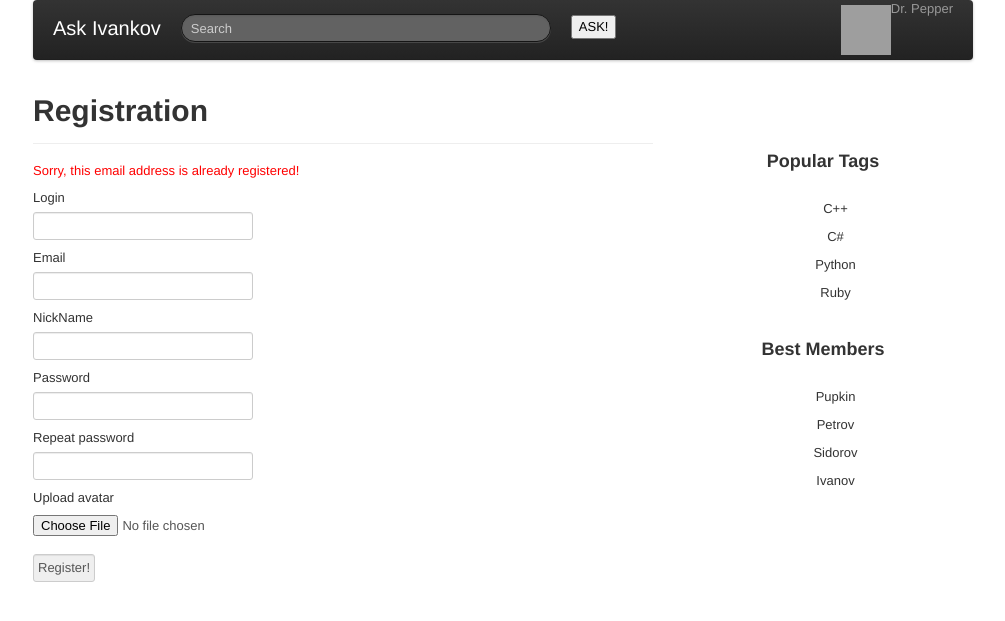
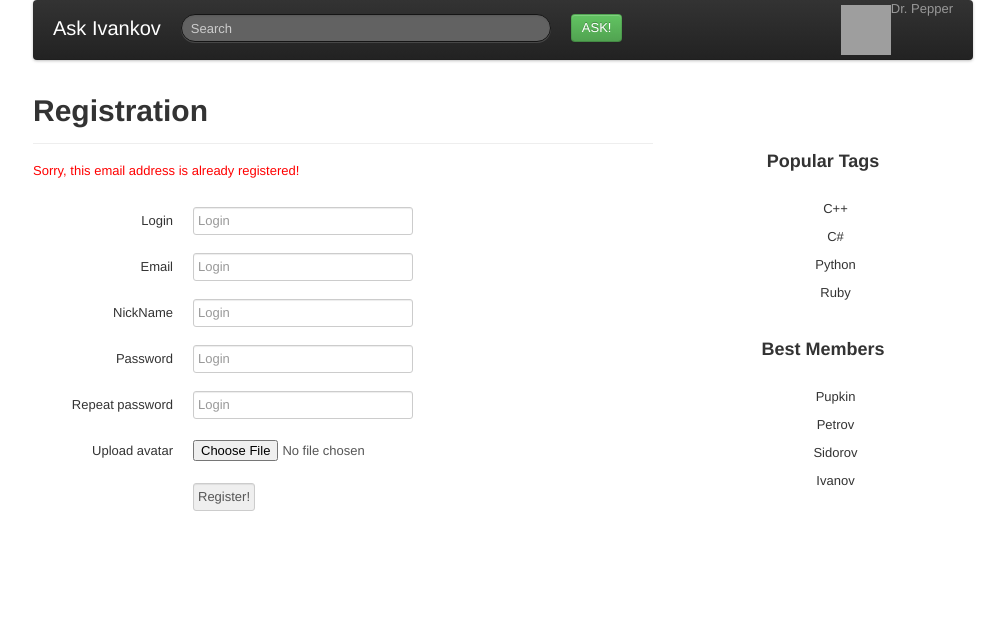
Before and after one commit to nyashcore/ask_ivankov, a Django app: page /register/ in a window 1280 px wide. Shown: the top 621 px of the page, without its empty margins (137-1142 px from the left). Run offline with Django 3.2, Linux system fonts and the light colour scheme; parts of the project's set-up code (start-up, migrations or seed data) failed here and were passed over; some libraries are stand-ins or nearby versions; grey boxes are pictures that could not be loaded.

Commit message:
layout before userbar

```diff
--- a/ask_ivankov/urls.py
+++ b/ask_ivankov/urls.py
@@ -14,7 +14,7 @@ urlpatterns = patterns('',
 	url(r'^tag/(?P<tag>\w+)/$', tag, name='tag'),
 	url(r'^ask/$', ask, name='ask'),
 	url(r'^login/$', login, name='login'),
-	url(r'^question/(?P<question>\w+)/$', question, name='question'),
+	url(r'^question/(?P<question>\d+)/$', question, name='question'),
     url(r'^search/$', search, name='search'),
 	url(r'^getpost/(\w+)/$', getpost, name='getpost'),
     url(r'^admin/', include(admin.site.urls)),
--- a/static/style.css
+++ b/static/style.css
@@ -36,8 +36,8 @@
 .question__right {
 	float: left;
 	width: 80%;
-	padding: 10px;
-	padding-left: 0px;
+	padding: 15px;
+	padding-left: 10px;
 	box-sizing: border-box;
 }
 
@@ -50,7 +50,7 @@
 	float: left;
 	padding-left: 20px;
 	padding-right: 20px;
-	margin-top: 15px;
+	margin-top: 9px;
 	margin-bottom: 0px;
 }
 
--- a/templates/ask.html
+++ b/templates/ask.html
@@ -1,4 +1,4 @@
-{% extends 'base.html' %}
+{% extends "base.html" %}
 
 {% block main %}
 	<div class="page-header"><h1>New Question</h1></div>
@@ -6,6 +6,6 @@
 		<label for="title">Title</label><input style="width: 600px" type="text" name="title" id="title">
 		<label for="text">Text</label><textarea style="width: 600px; height: 100px" name="text" id="text"></textarea>
 		<label for="tags">Tags</label><input style="width: 600px" type="text" name="tags" id="tags">
-		<label for="ask"></label><input type="submit" name="ask" id="ask" value="ASK!">
+		<label for="ask"></label><input class="btn btn-primary" type="submit" name="ask" id="ask" value="ASK!">
 	</form>
 {% endblock main %}
--- a/templates/base.html
+++ b/templates/base.html
@@ -12,13 +12,13 @@
 		<div style="height: 60px" class="navbar">
 		  <div style="height: 60px" class="navbar-inner">
 		    <div style="height: 60px" class="container">
-		    	<a style="margin-top: 10px" class="brand" href="#">Ask Ivankov</a>
+		    	<a style="margin-top: 10px" class="brand" href="/">Ask Ivankov</a>
                 <!-- {% if 1 %} -->
 		    	<form style="margin-top: 14px" class="navbar-search pull-left" action="/tag/">
   					<input type="text" style="width: 350px" class="search-query" placeholder="Search" name="tag">
 				</form>
                     <form class="navbar-button" action="/ask/">
-                        <button type="submit">ASK!</button>
+                        <button class="btn btn-success" type="submit">ASK!</button>
                     </form>
                     <div class="navbar-div">Dr. Pepper</div>
                     <img class="navbar-img" src="http://lorempixel.com/35/35">
--- a/templates/login.html
+++ b/templates/login.html
@@ -1,4 +1,4 @@
-{% extends 'base.html' %}
+{% extends "base.html" %}
 
 {% block main %}
 	<div class="page-header"><h1>Log In</h1></div>
--- a/templates/signup.html
+++ b/templates/signup.html
@@ -2,15 +2,52 @@
 
 {% block main %}
 	<div class="page-header"><h1>Registration</h1></div>
-	<p style="color: red">Sorry, this email address is already registered!</p>
-	<form action="" method="POST">
-		<label for="login">Login</label><input type="text" name="login" id="login">
-		<label for="email">Email</label><input type="text" name="email" id="email">
-		<label for="nick">NickName</label><input type="text" name="nick" id="nick">
-		<label for="pass">Password</label><input type="password" name="pass" id="pass">
-		<label for="repass">Repeat password</label><input type="password" name="repass" id="repass">
-		<label for="ava">Upload avatar</label><input type="file" name="ava" id="ava">
-		<!-- <input type="button" name="choose" id="choose" value="Choose"> -->
-		<label for="register"></label><input type="submit" name="register" id="register" value="Register!">
+	{% if 1 %}
+		<p style="color: red">Sorry, this email address is already registered!</p>
+		<br>
+	{% endif %}
+	<form class="form-horizontal" action="#" method="GET">
+  		<div class="control-group">
+			<label class="control-label" for="login">Login</label>
+    		<div class="controls">
+				<input type="text" name="login" id="login" placeholder="Login">
+			</div>
+		</div>
+  		<div class="control-group">
+			<label class="control-label" for="email">Email</label>
+    		<div class="controls">
+				<input type="text" name="email" id="email" placeholder="Login">
+			</div>
+		</div>
+  		<div class="control-group">
+			<label class="control-label" for="nick">NickName</label>
+    		<div class="controls">
+				<input type="text" name="nick" id="nick" placeholder="Login">
+			</div>
+		</div>
+	  	<div class="control-group">
+			<label class="control-label" for="pass">Password</label>
+    		<div class="controls">
+				<input type="password" name="pass" id="pass" placeholder="Login">
+			</div>
+		</div>
+	  	<div class="control-group">
+			<label class="control-label" for="repass">Repeat password</label>
+    		<div class="controls">
+				<input type="password" name="repass" id="repass" placeholder="Login">
+			</div>
+		</div>
+	  	<div class="control-group">
+			<label class="control-label" for="ava">Upload avatar</label>
+    		<div class="controls">
+				<input type="file" name="ava" id="ava" placeholder="Login">
+			</div>
+		</div>
+	  	<div class="control-group">
+			<label class="control-label" for="register"></label>
+    		<div class="controls">
+				<input type="submit" name="register" id="register" value="Register!">
+			</div>
+		</div>
 	</form>
 {% endblock main %}
```
Also changed, not shown: templates/index.html (+8 -1 lines), templates/question.html (+19 -5 lines).
